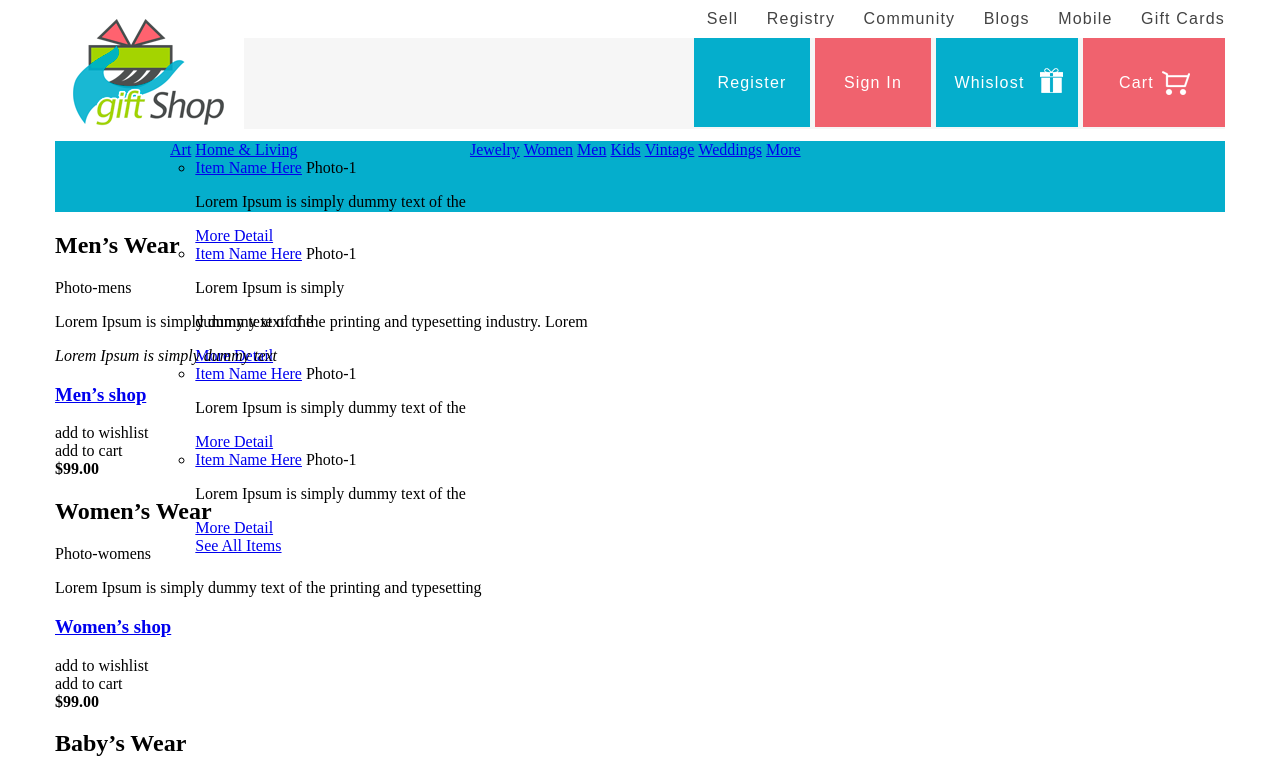
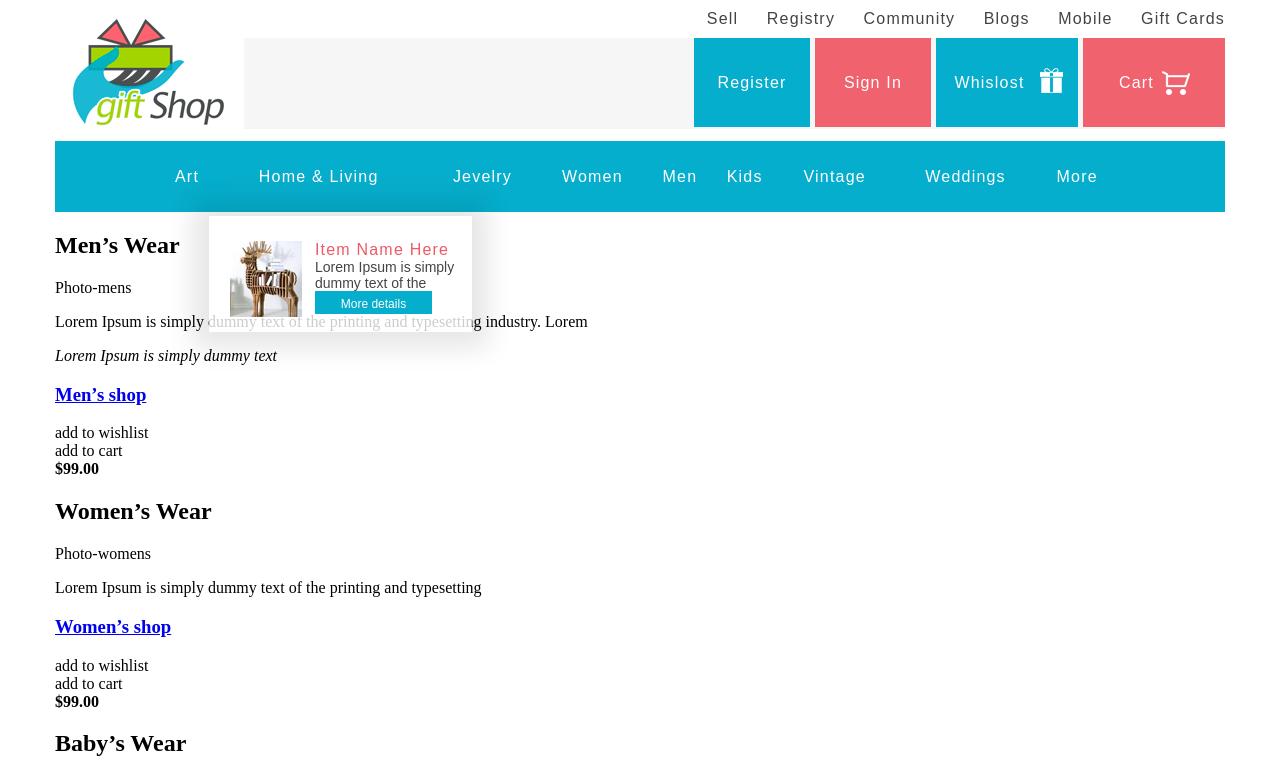
Before and after one commit to AlexKardone/giftshop, a PHP site: page / in a window 1280 px wide. Shown: the top 760 px of the page. Run offline with PHP 8.4, Linux system fonts and the light colour scheme.

Commit message:
Added main menu and started works for stylize second level of main-menu

```diff
--- a/index.html
+++ b/index.html
@@ -52,65 +52,29 @@
     </div>
 
 <!--Главное меню-->
-
-    <ul class="main-menu">
+    <nav class="main-menu">
         <li class="main-menu__item"><a href="#" class="main-menu__link">Art</a></li>
-        <li class="main-menu__item"><a href="#" class="main-menu__link">Home & Living</a>
-            <!--Меню второго уровня-->
-            <ul class="main-menu__second-lvl">
-                <li class="second-lvl__item">
-                    <a href="#">Item Name Here</a>
-
-                    Photo-1
-
-                    <p>Lorem Ipsum is simply
+        <li class="main-menu__item"><a href="#" class="main-menu__link">Home &amp; Living</a>
+          <ul class="main-menu__second-lvl">
+            <li class="second-lvl__item">
+              <img src="img/goods-item.png" width="76" height="76" class="item__img" alt="img-item">
+              <div class="item__text-wrapper">
+                  <h3 class="item__name">Item Name Here</h3>
+                  <p class="item__prev">Lorem Ipsum is simply
                     dummy text of the</p>
-                    <a href="#">More Detail</a>
-                </li>
-
-                <li class="second-lvl__item">
-                    <a href="#">Item Name Here</a>
-
-                    Photo-1
-
-                    <p>Lorem Ipsum is simply</p>
-                    dummy text of the</p>
-                    <a href="#">More Detail</a>
-                </li>
-
-                <li class="second-lvl__item">
-                    <a href="#">Item Name Here</a>
-
-                Photo-1
-
-                    <p>Lorem Ipsum is simply
-                    dummy text of the</p>
-                    <a href="#">More Detail</a>
-                </li>
-
-                <li class="second-lvl__item">
-                    <a href="#">Item Name Here</a>
-
-                Photo-1
-
-                    <p>Lorem Ipsum is simply
-                    dummy text of the</p>
-                    <a href="#">More Detail</a>
-                </li>
-
-                <!--Кнопка "Посмотреть все" в меню второго уровня-->
-                <a href="#">See All Items</a>
-
-            </ul>
+                  <div class="item__btn"><a href="#" class="btn__link">More details</a></div>
+              </div>
             </li>
-        <li class="main-menu__item"><a href="#" class="main-menu__link">Jewelry</a></li>
+          </ul>
+        </li>
+        <li class="main-menu__item"><a href="#" class="main-menu__link">Jevelry</a></li>
         <li class="main-menu__item"><a href="#" class="main-menu__link">Women</a></li>
         <li class="main-menu__item"><a href="#" class="main-menu__link">Men</a></li>
         <li class="main-menu__item"><a href="#" class="main-menu__link">Kids</a></li>
         <li class="main-menu__item"><a href="#" class="main-menu__link">Vintage</a></li>
         <li class="main-menu__item"><a href="#" class="main-menu__link">Weddings</a></li>
         <li class="main-menu__item"><a href="#" class="main-menu__link">More</a></li>
-    </ul>
+    </nav>
 <!--Основная часть сайта
 
 Блок "Мужская одежда"-->
--- a/styles/styles.css
+++ b/styles/styles.css
@@ -145,16 +145,103 @@ ul {
 /* Main-menu-block */
 
 .main-menu {
+  display: table;
+  position: relative;
     box-sizing: border-box;
-    padding: 0 115px;
+    padding: 0 110px;
     width: 100%;
     height: 71px;
     background: rgb(5, 174, 204);
 }
 
 .main-menu__item {
+    display: table-cell;
+  position: relative;
+}
+
+/* Main-menu: Open second level */
+
+.main-menu__item:hover .main-menu__second-lvl {
+  display: block;
+}
+
+.main-menu__link {
+  display: block;
+  position: relative;
+  width: 100%;
+  height: 100%;
+  text-align: center;
+  line-height: 71px;
+    font-family: Lato-Regular, sans-serif;
+    color: #ffffff;
+    text-decoration-line: none;
+    font-weight: lighter;
+    letter-spacing: 1.2px;
+}
+
+.main-menu__link:hover {
+  color: #ef5966;
+  background: rgb(255, 255, 255);
+}
+
+/* Main-menu: second level */
+
+.main-menu__second-lvl {
+  /*display: none;*/
+  position: absolute;
+  box-sizing: border-box;
+  padding: 25px 17px 15px 21px;
+  top: 75px;
+  width: 120%;
+  margin: 0px;
+  font-family: Lato-Regular, sans-serif;
+  font-size: 14px;
+  background: rgba(255, 255, 255, 0.8);
+  box-shadow: 0 0 25px 16px rgba(0, 0, 0, 0.1);
+}
+
+.second-lvl__item {
+  display: block;
+}
+
+.item__img {
     display: inline-block;
     vertical-align: top;
+}
+
+.item__text-wrapper {
+    display: inline-block;
+    width: calc(100% - 85px);
+    padding: 0 0 0 5px;
+}
+
+.item__name {
+    margin: 0;
+    font-size: 16px;
+    font-weight: lighter;
+    color: #ef5966;
+    letter-spacing: 1.2px;
+}
+
+.item__prev {
+    margin: 0;
+    color: #454545;
+}
+
+.item__btn {
+    display: table-cell;
+    vertical-align: middle;
+    text-align: center;
+    width: 117px;
+    height: 23px;
+    background: rgb(5, 174, 204);
+}
+
+.btn__link {
+    font-weight: lighter;
+    font-size: 12px;
+    text-decoration: none;
+    color: #ffffff;
 }
 
 /* Блок "Who we are" */
```
Also changed, not shown: img/goods-item.png (added).
